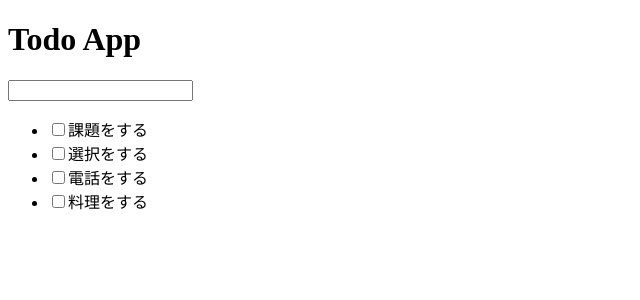
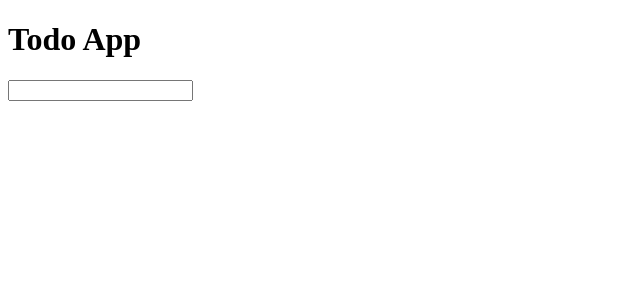
Before and after one commit to ShoheiTakei/todo-app, a React (Vite) app: page / in a window 1280 px wide. Shown: the top 300 px of the page, without its empty margins (0-640 px from the left). Built offline with nearby package versions, Linux system fonts and the light colour scheme.

Commit message:
add impl delete todo

```diff
--- a/src/Item.jsx
+++ b/src/Item.jsx
@@ -1,7 +1,11 @@
 import {useState} from 'react'
 
-const Item = ({ content }) => {
+const Item = ({ content, id, deleteTodo }) => {
   const [isDone, setIsDone] = useState(false)
+
+  const handleOnClick = (todoId) => {
+    deleteTodo(todoId)
+  }
 
   return (
     <li>
@@ -17,6 +21,7 @@ const Item = ({ content }) => {
       }/>
       <span style={ {textDecoration: isDone ? 'line-through' : 'none'}}
       >{content}</span>
+      <button onClick={()=>handleOnClick(id)}>削除</button>
     </li>
   )
 }
--- a/src/List.jsx
+++ b/src/List.jsx
@@ -1,12 +1,12 @@
 import Item from './Item'
 
-const List = ({ todos }) => {
+const List = ({ todos, deleteTodo }) => {
   return (
     <ul>
       {
-        todos.map((todo, index) => {
+        todos.map((todo) => {
           return (
-            <Item content={todo.content} key={index} />
+            <Item key={todo.id} content={todo.content} id={todo.id} deleteTodo={deleteTodo} />
           )
         })
       }
--- a/src/app.jsx
+++ b/src/app.jsx
@@ -1,39 +1,39 @@
 import Form from './Form'
 import List from './List'
-import {useState} from 'react'
+import { useState } from 'react'
+import { nanoid } from 'nanoid'
 
 const App = () => {
-  const [todos, setTodos] = useState([
-    {
-      content: '課題をする'
-    },
-    {
-      content: '選択をする'
-    },
-    {
-      content: '電話をする'
-    },
-    {
-      content: '料理をする'
-    }
-  ])
+  const [todos, setTodos] = useState([])
 
   const addTodo = content => {
     setTodos(
       [
         ...todos,
         {
-          content: content
+          content: content,
+          // DOC: https://www.npmjs.com/package/nanoid
+          // ユニークid生成
+          // ユニークの意味分かっているか確認
+          id: nanoid(),
         }
       ]
     )
   }
 
+  const deleteTodo = id => {
+    setTodos(todos.filter(todo => todo.id !== id))
+
+    // イテレート (iteration)
+    // iterationの和訳は「反復」
+    // プログラムだと、処理の反復、繰り返しなどの意味する
+  }
+
   return (
     <>
       <h1>Todo App</h1>
-      <Form addTodo={addTodo} />
-      <List todos={todos} />
+      <Form addTodo={addTodo}/>
+      <List todos={todos}  deleteTodo={deleteTodo}/>
     </>
   )
 }
```
